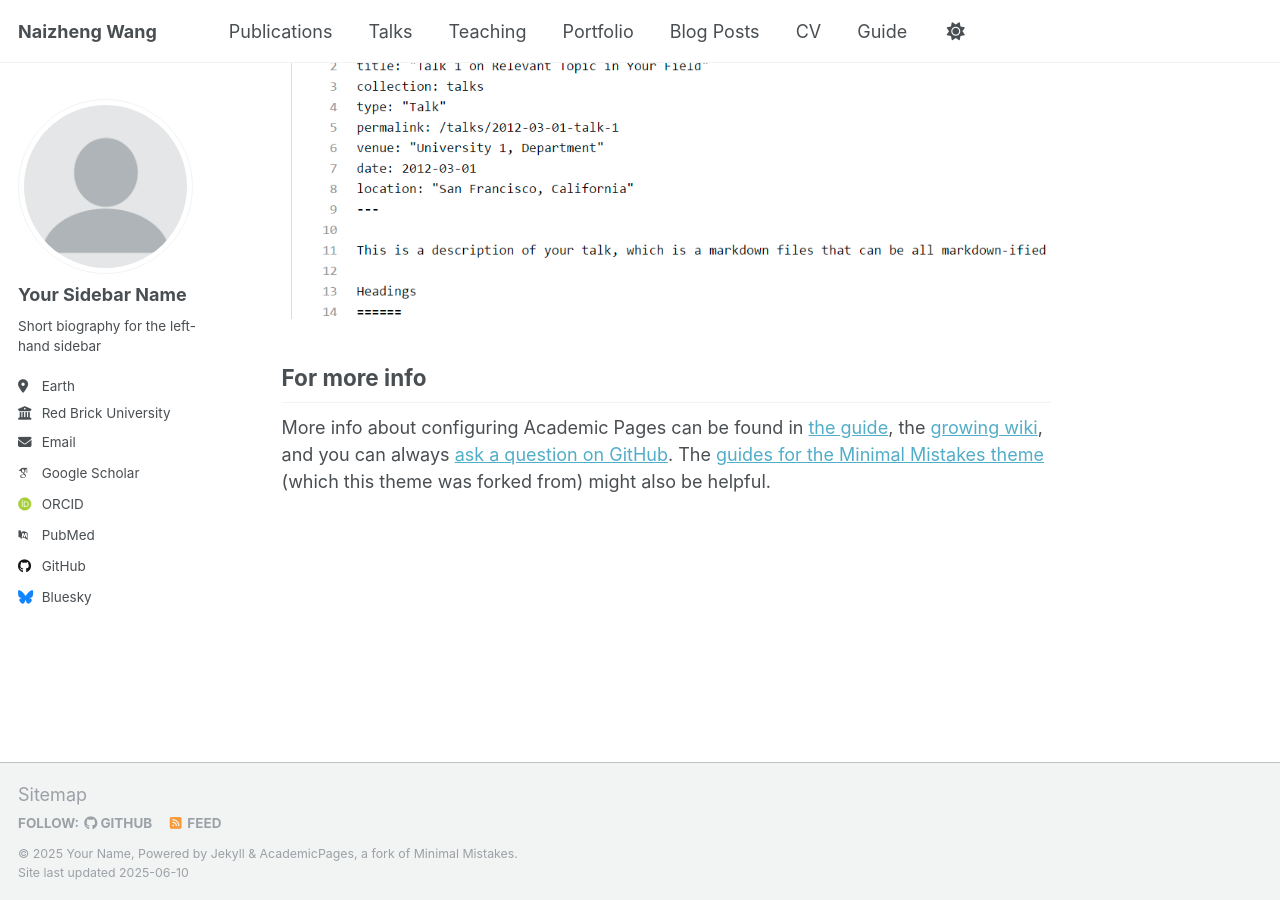
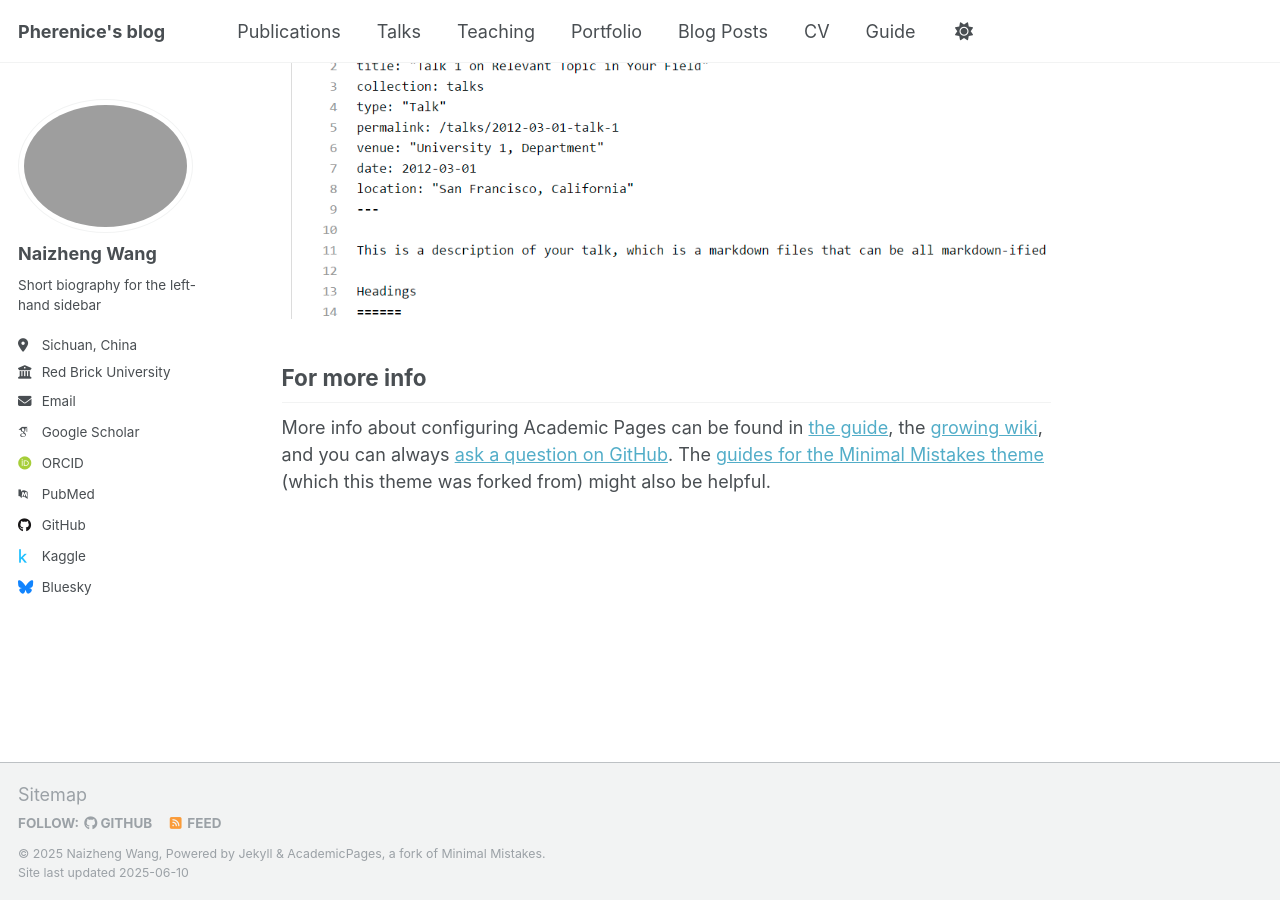
Before and after one commit to Pherenice1125/Pherenice1125.github.io, a Jekyll site: the page built from _pages/about.md, in a window 1280 px wide and 900 px high, scrolled down 2636 px. Built offline with Jekyll 4.4.1, drawn with Linux system fonts in a browser that asks for light colours; some web fonts are replaced.

Commit message:
add msg[2]

```diff
--- a/_config.yml
+++ b/_config.yml
@@ -9,36 +9,36 @@
 # Basic Site Settings
 locale                   : "en-US"
 site_theme               : "default"
-title                    : "Naizheng Wang"
+title                    : "Pherenice's blog"
 title_separator          : "-"
-name                     : &name "Your Name"
-description              : &description "personal description"
-url                      : https://academicpages.github.io # the base hostname & protocol for your site e.g. "https://[your GitHub username].github.io" or if you already have some other page hosted on Github then use "https://[your GitHub username].github.io/[Your Repo Name]"
+name                     : &name "Naizheng Wang"
+description              : &description "Undergraduate student in Software Engineering with a focus on Large Language Models and fine-tuning algorithms."
+url                      : https://Pherenice1125.github.io # the base hostname & protocol for your site e.g. "https://[your GitHub username].github.io" or if you already have some other page hosted on Github then use "https://[your GitHub username].github.io/[Your Repo Name]"
 baseurl                  : "" # the subpath of your site, e.g. "/blog"
-repository               : "academicpages/academicpages.github.io"
+repository               : "https://github.com/Pherenice1125"
 
 # Site Author - The following control what appear as part of the author content on the side bar.
 #               If a field is blank the icon and link will not appear, otherwise it will be shown.
 #               Additional customization can be done by editing /_includes/author-profile.html
 author:
   # Biographic information
-  avatar           : "profile.png"
-  name             : "Your Sidebar Name"
+  avatar           : "avatar.png"
+  name             : "Naizheng Wang"
   pronouns         : # example: "she/her"
   bio              : "Short biography for the left-hand sidebar"
-  location         : "Earth"
+  location         : "Sichuan, China"
   employer         : "Red Brick University"
   uri              : # URL
-  email            : "none@example.org"
+  email            : "wnzheng@stu.scu.edu.cn"
 
   # Academic websites
   academia         : # URL
   arxiv            : # URL - Update with the correct link to your profile
-  googlescholar    : "https://scholar.google.com/citations?user=PS_CX0AAAAAJ"
+  googlescholar    : "https://scholar.google.com/citations?hl=zh-CN&user=OMP9a3sAAAAJ"
   impactstory      : # URL
-  orcid            : "http://orcid.org/yourorcidurl"
+  orcid            : ""
   semantic         : # URL
-  pubmed           : "https://www.ncbi.nlm.nih.gov/pubmed/?term=john+snow"
+  pubmed           : ""
   researchgate     : # URL
   scopus           : # URL
 
@@ -46,8 +46,8 @@ author:
   bitbucket        : # Username - Update with your username on the site
   codepen          : # Username
   dribbble         : # Username
-  github           : "academicpages"
-  kaggle           : # Username
+  github           : "Pherenice1125"
+  kaggle           : "Pherenice"
   stackoverflow    : # User number or user number and name (i.e., use "1" or "1/jeff-atwood")
 
   # Social media
```
